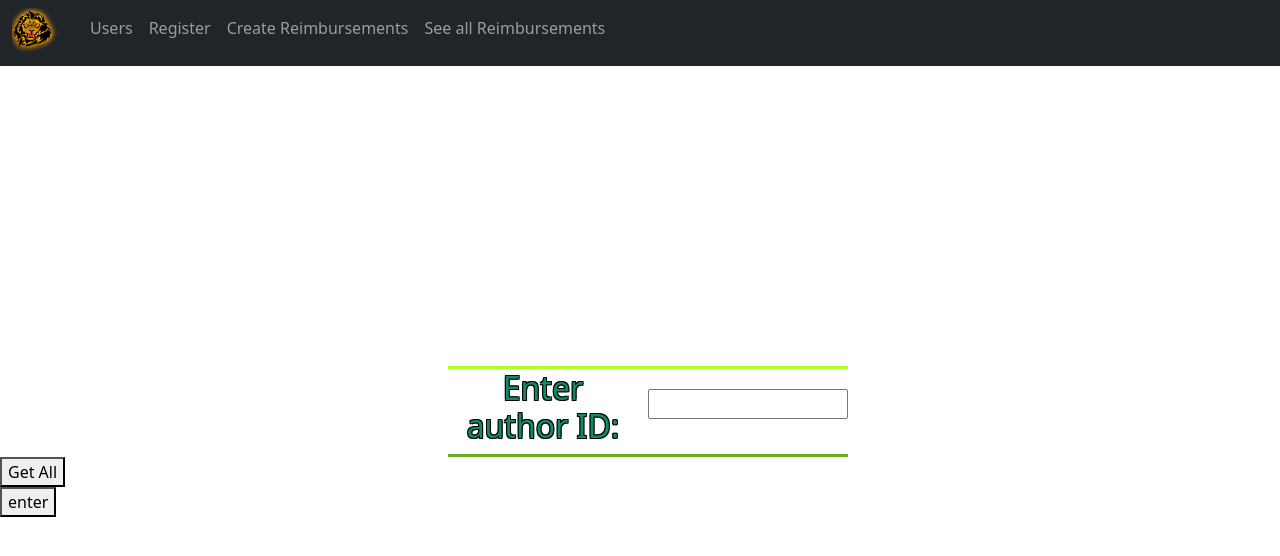
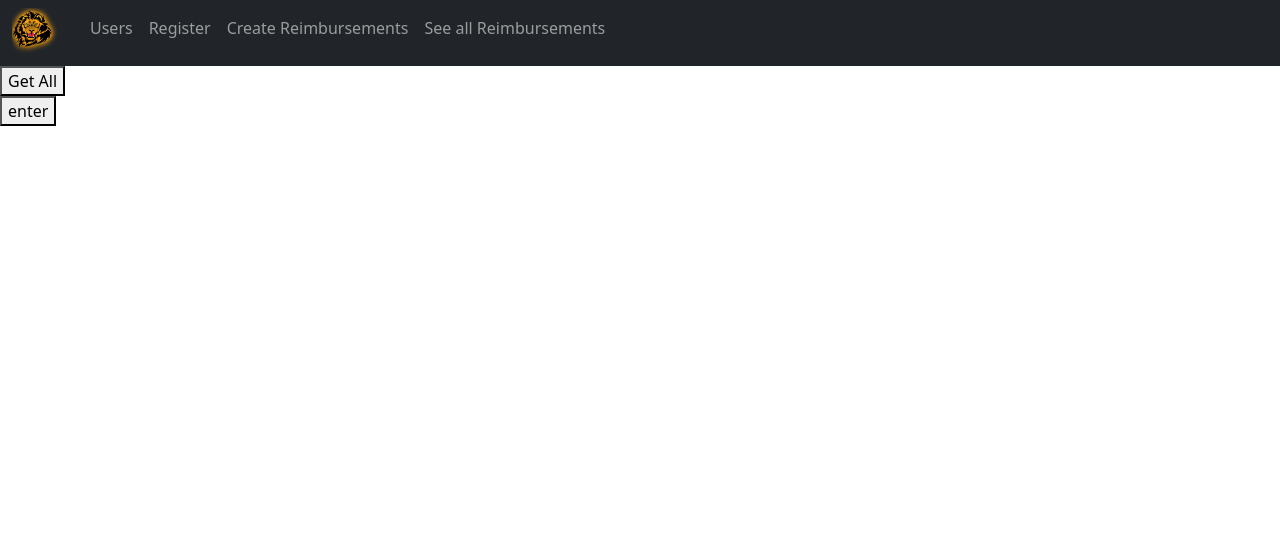
Before and after one commit to NickNSX/TeamBProject, an Angular app in the folder Frontend/Frontend/NRMSupport/: page /inputbox in a window 1280 px wide. Shown: the top 556 px of the page. Built offline with nearby package versions, Linux system fonts and the light colour scheme.

Commit message:
working on one button needed,edited html in input box

```diff
--- a/Frontend/Frontend/NRMSupport/src/app/components/inputbox/inputbox.component.html
+++ b/Frontend/Frontend/NRMSupport/src/app/components/inputbox/inputbox.component.html
@@ -1,7 +1,7 @@
 
 
 
-    <div class="padding" [hidden]="hiddenStart">
+    <!-- <div class="padding" [hidden]="hiddenStart">
         <div class="textbox-card">
 
             <h2> Enter author ID:</h2>
@@ -15,7 +15,7 @@
         </div>
 
 
-    </div>
+    </div> -->
 
     <div [hidden]="hiddenGrid">
         <div class="grid-cont">
```
